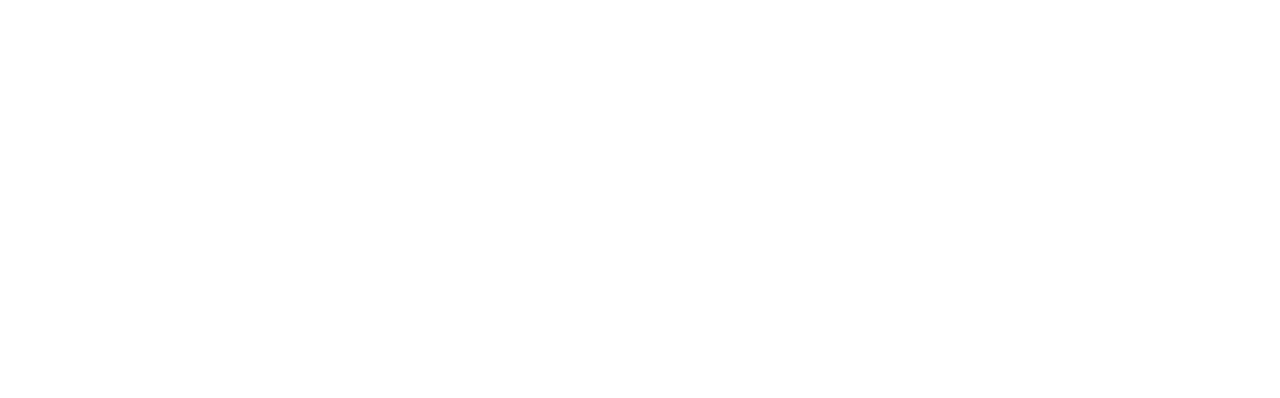
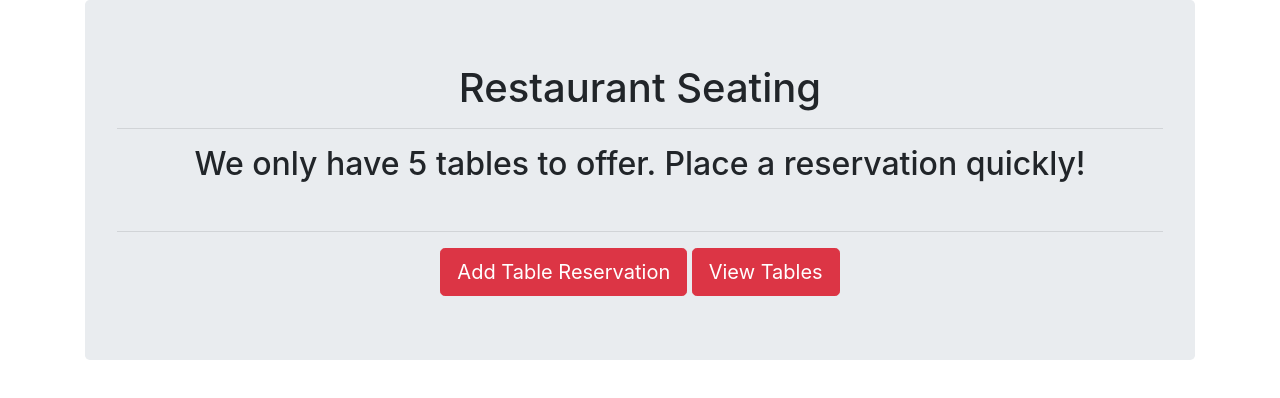
Before and after one commit to Icortez-UA/Hot-tables, a website: page index.html in a window 1280 px wide. Drawn offline with nearby package versions, Linux system fonts and the light colour scheme.

Commit message:
Update index.html

```diff
--- a/index.html
+++ b/index.html
@@ -1 +1,44 @@
 <!DOCTYPE html>
+<html lang="en">
+<head>
+    <meta charset="UTF-8">
+    <meta name="viewport" content="width=device-width, initial-scale=1.0">
+    <meta http-equiv="X-UA-Compatible" content="ie=edge">
+    <title>Document</title>
+    <link rel="stylesheet" href="https://maxcdn.bootstrapcdn.com/bootstrap/4.4.1/css/bootstrap.min.css">
+<script src="https://ajax.googleapis.com/ajax/libs/jquery/3.4.1/jquery.min.js"></script>
+<script src="https://cdnjs.cloudflare.com/ajax/libs/popper.js/1.16.0/umd/popper.min.js"></script>
+<script src="https://maxcdn.bootstrapcdn.com/bootstrap/4.4.1/js/bootstrap.min.js"></script>
+</head>
+
+<body>
+    <div class="container">
+        <div class="jumbotron">
+            <h1 class="text-center">
+
+
+                Restaurant Seating
+            </h1>
+            <hr>
+            <h2 class="text-center">We only have 5 tables to offer. Place a reservation quickly!</h2>
+            <br>
+            <div class="text-center">
+                <hr>
+                <!--a href= -->
+                    <button class="btn btn-danger btn-lg">
+                        Add Table Reservation
+                    </button>
+
+                <!--a href=-->
+                <button class="btn btn-danger btn-lg">
+                    View Tables
+                </button>
+            </div>
+            <div class="row">
+                <div class="col-12"></div>
+            </div>
+        </div>
+    </div>
+
+</body>
+</html>
```
